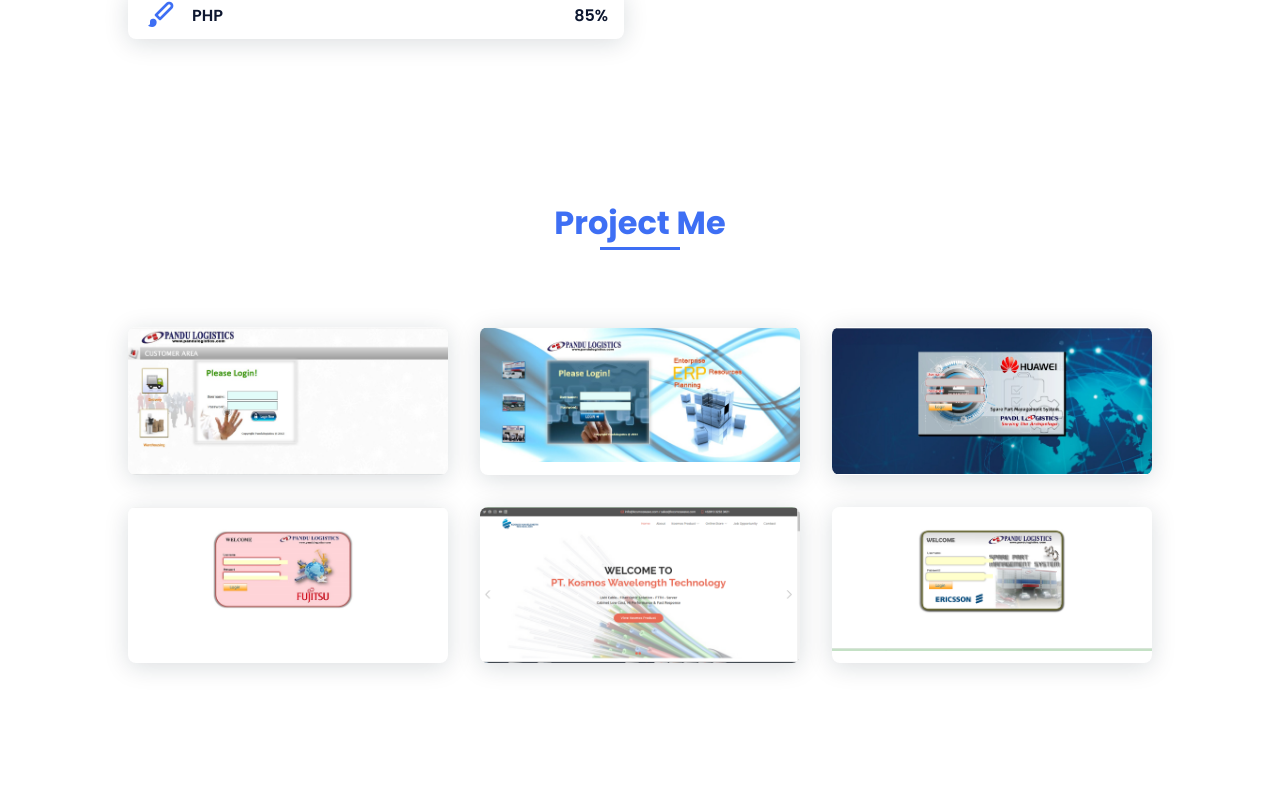
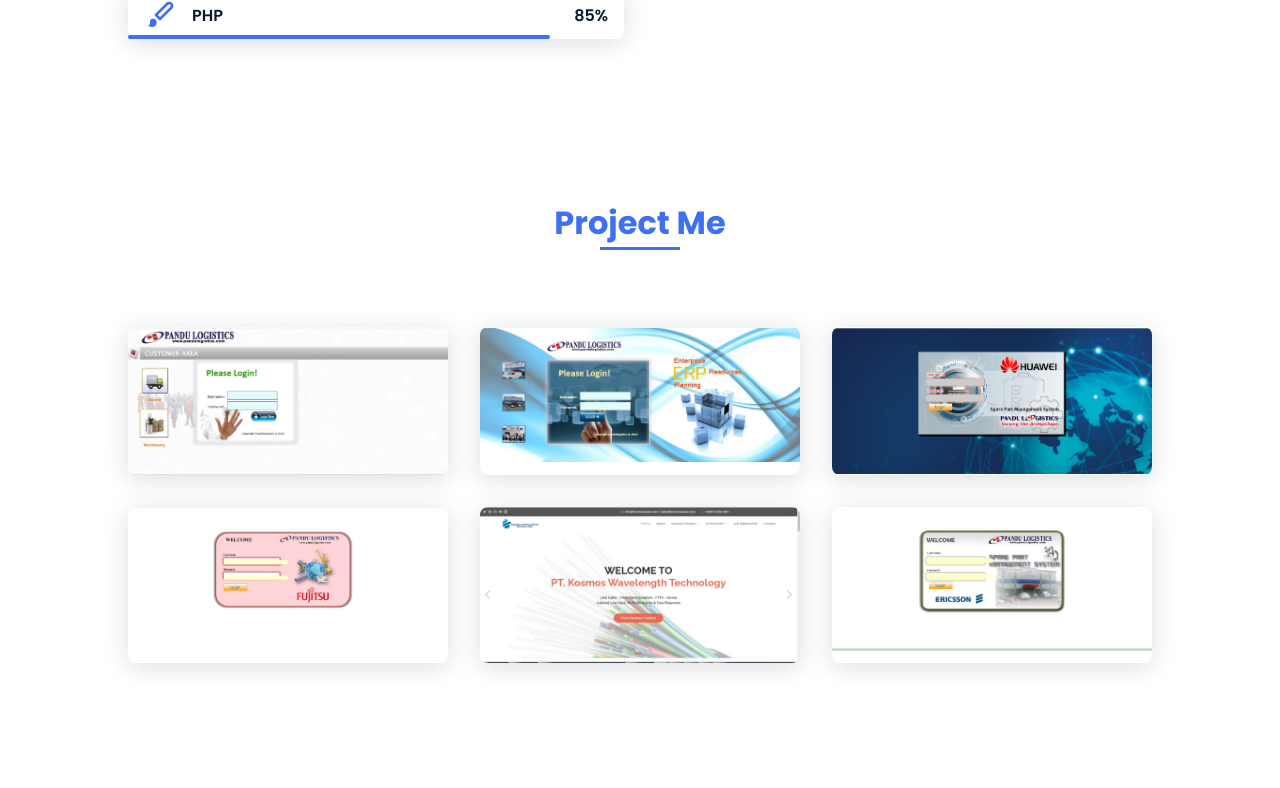
Before and after one commit to rickocaditia/ricko-aditia, a plain HTML site: page index.html in a window 1280 px wide. Shown: the part 1833-2621 px from the top of the page. Drawn offline with nearby package versions, Linux system fonts and the light colour scheme.

Commit message:
Update index.html

```diff
--- a/index.html
+++ b/index.html
@@ -129,7 +129,7 @@
                                 <i class='bx bxs-paint skills__icon'></i>
                                 <span class="skills__name">PHP</span>
                             </div>
-                            <div class="skills__bar skills__php">
+                            <div class="skills__bar skills__ux">
 
                             </div>
                             <div>
```
